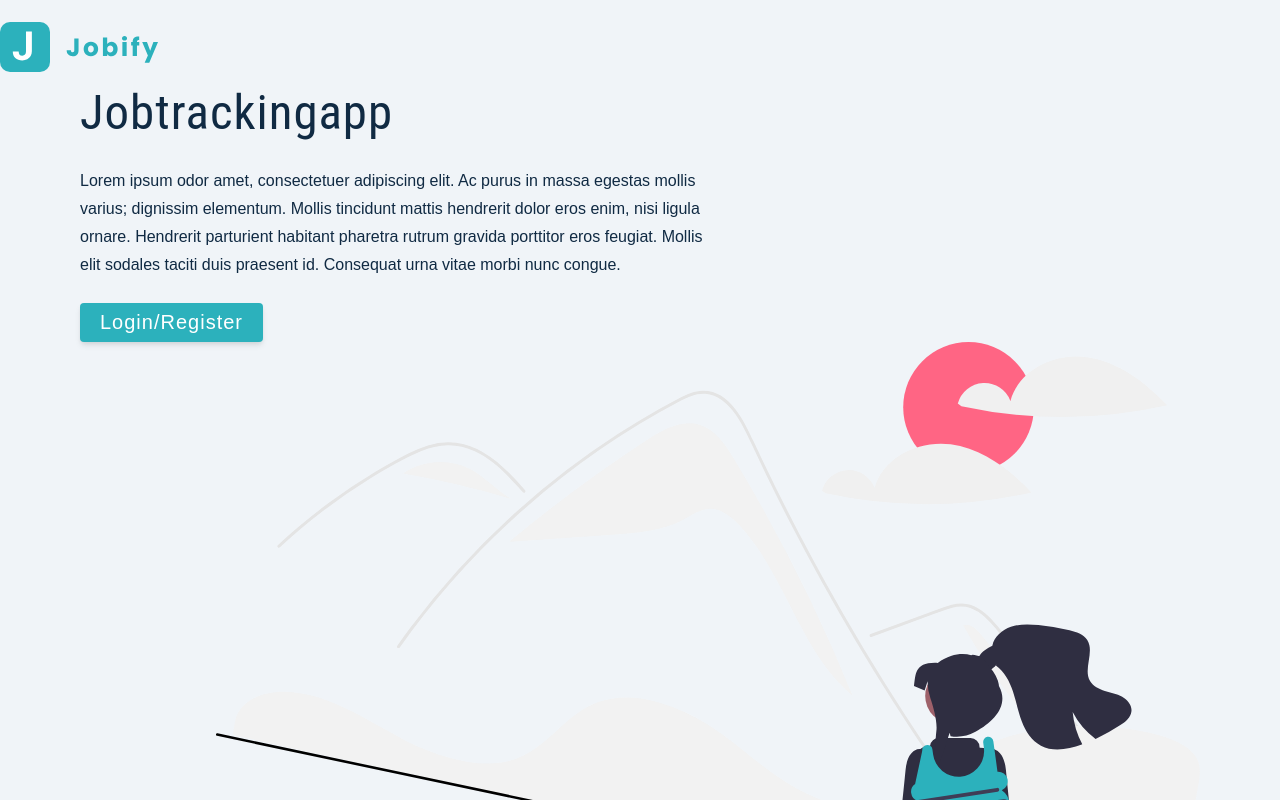
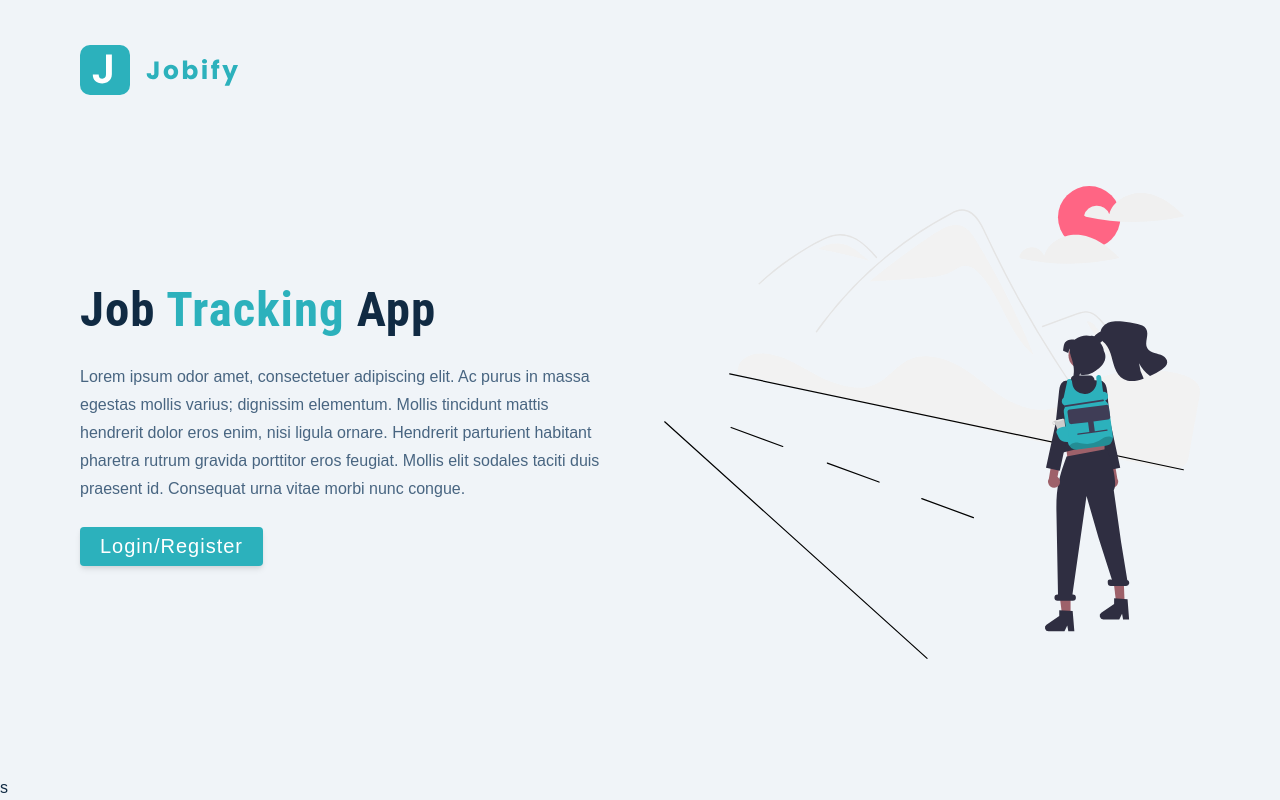
Before and after one commit to Bharatpanwar4/JOBSURE-MernProject, a React (Create React App) app in the folder client/: page / in a window 1280 px wide. Shown: the top 800 px of the page. Built offline with nearby package versions, Linux system fonts and the light colour scheme.

Commit message:
used styled-component in landing.jsx

```diff
--- a/client/src/App.js
+++ b/client/src/App.js
@@ -8,6 +8,7 @@ function App() {
 
     </h1>
     <Landing/>
+    s
     </div>
 
   );
--- a/client/src/pages/Landing.jsx
+++ b/client/src/pages/Landing.jsx
@@ -1,8 +1,9 @@
 import logo from "../assets/images/logo.svg";
 import main from "../assets/images/main.svg";
+import Wrapper from "../assets/wrappers/LandingPage";
 const Landing = () => {
   return (
-    <main>
+    <Wrapper>
       <nav>
         <img src={logo} alt="jobsure" className="logo" />
       </nav>
@@ -10,7 +11,7 @@ const Landing = () => {
       {/* info */}
         <div className="info">
           <h1>
-            job<span>tracking</span>app
+            job <span> tracking</span> app
           </h1>
           <p>
             Lorem ipsum odor amet, consectetuer adipiscing elit. Ac purus in
@@ -25,8 +26,11 @@ const Landing = () => {
         {/* image */}
         <img src={main} alt="job hunt" className="img main-img"/>
       </div>
-    </main>
+    </Wrapper>
   );
 };
 
+
+
+
 export default Landing;
```
Also changed, not shown: 2 other files (tests, documents, lock files or other folders).
